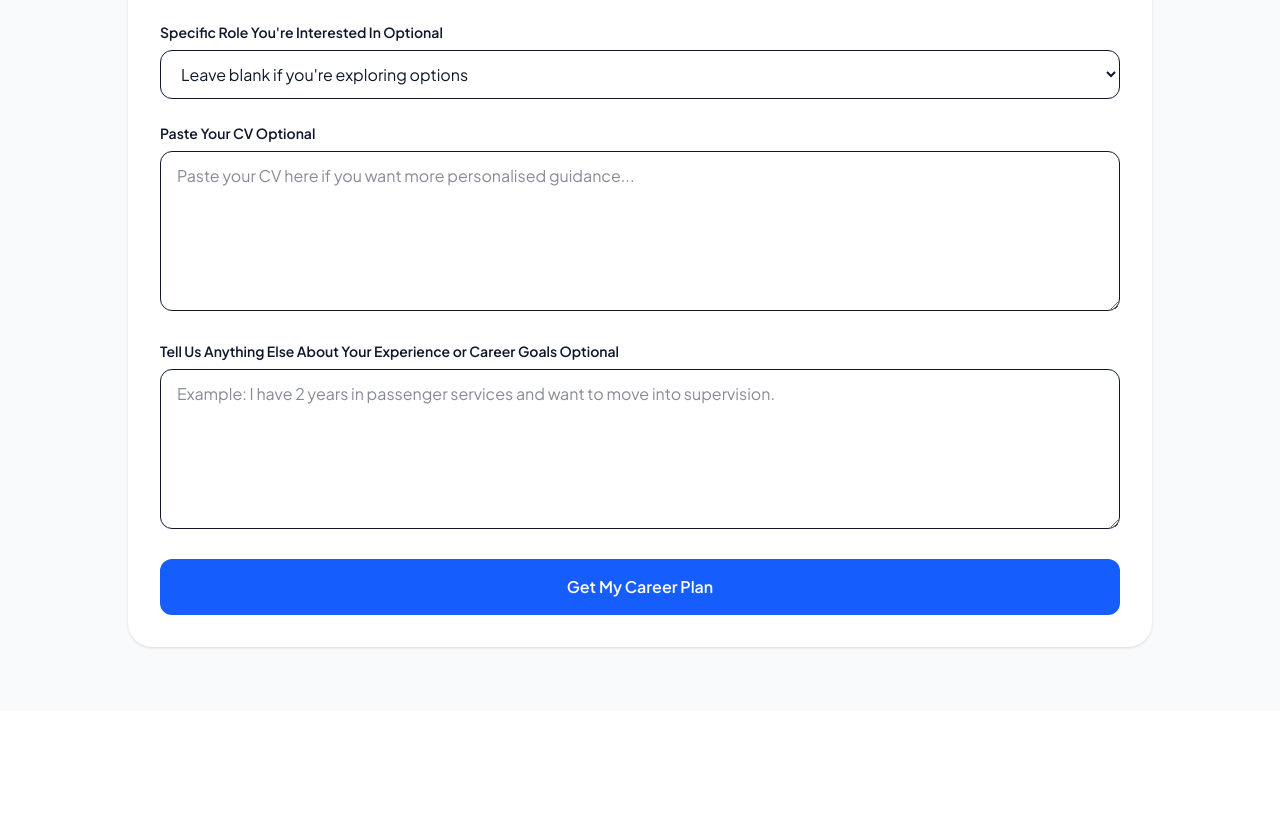
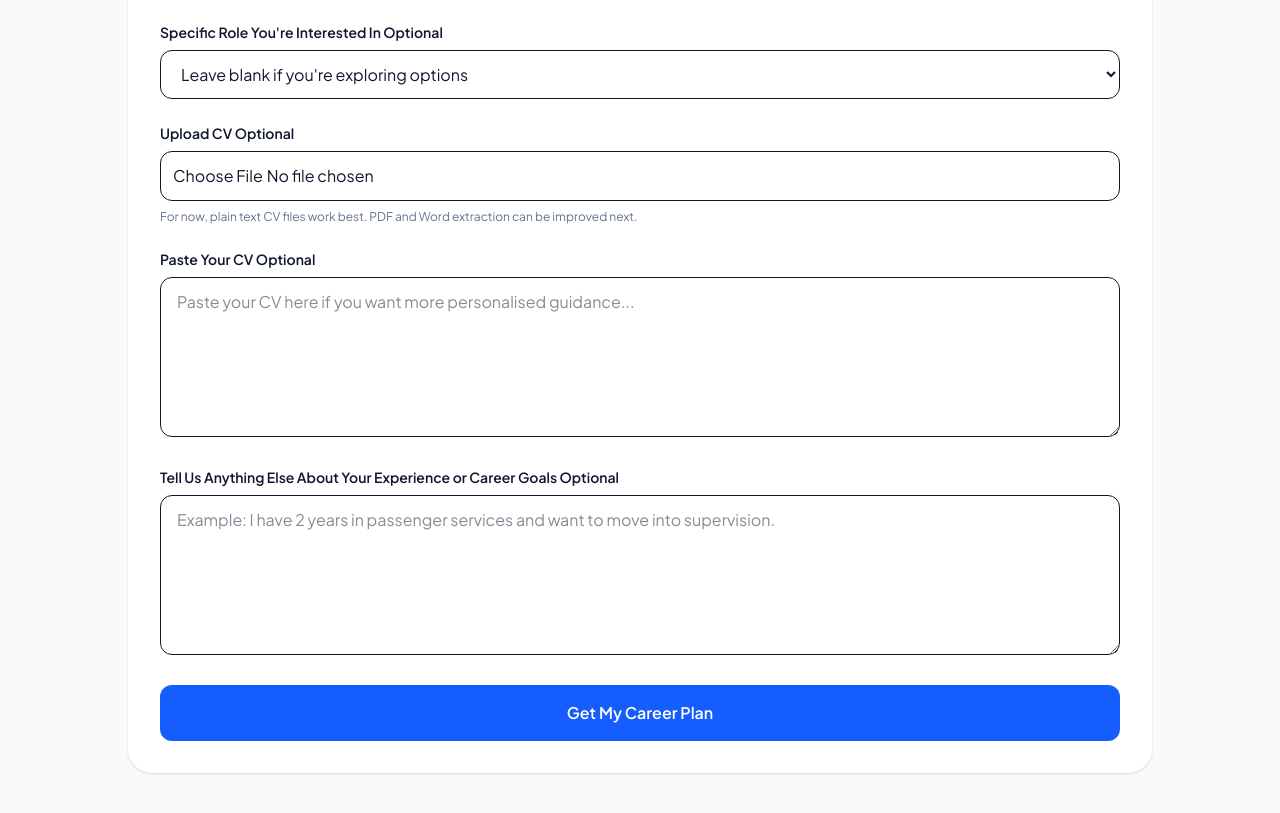
Before and after one commit to jjayakumaraero-eng/airportcv-web, a Next.js app: page /career-coach in a window 1280 px wide. Shown: the part 905-1718 px from the top of the page. Before the commit the page ends 1616 px from the top, so only its background shows below. Built offline with nearby package versions, Linux system fonts and the light colour scheme.

Commit message:
Add CV upload component across career tools

```diff
--- a/app/career-coach/page.tsx
+++ b/app/career-coach/page.tsx
@@ -1,6 +1,7 @@
 "use client";
 
 import { useState } from "react";
+import CvUpload from "@/components/CvUpload";
 
 const roles = [
   "Passenger Service Agent",
@@ -218,7 +219,7 @@ export default function CareerCoachPage() {
                 />
               )}
             </div>
-
+<CvUpload onTextExtracted={setCvText} />
             <div>
               <label className="block text-sm font-semibold">
                 Paste Your CV Optional
--- a/app/cover-letter/page.tsx
+++ b/app/cover-letter/page.tsx
@@ -1,6 +1,7 @@
 "use client";
 
 import { useState } from "react";
+import CvUpload from "@/components/CvUpload";
 
 const roles = [
   "Passenger Service Agent",
@@ -106,7 +107,7 @@ export default function CoverLetterPage() {
                 />
               )}
             </div>
-
+<CvUpload onTextExtracted={setCvText} />
             <div>
               <label className="block text-sm font-semibold">Paste Your CV</label>
               <textarea
--- a/app/interview-prep/page.tsx
+++ b/app/interview-prep/page.tsx
@@ -1,6 +1,7 @@
 "use client";
 
 import { useState } from "react";
+import CvUpload from "@/components/CvUpload";
 
 const roles = [
   "Passenger Service Agent",
@@ -94,7 +95,7 @@ export default function InterviewPrepPage() {
   />
 )}
             </div>
-
+<CvUpload onTextExtracted={setCvText} />
             <div>
               <label className="block text-sm font-semibold">Paste Your CV</label>
               <textarea
--- /dev/null
+++ b/components/CvUpload.tsx
@@ -0,0 +1,38 @@
+"use client";
+
+type Props = {
+  onTextExtracted: (text: string) => void;
+};
+
+export default function CvUpload({ onTextExtracted }: Props) {
+  async function handleFileChange(
+    e: React.ChangeEvent<HTMLInputElement>
+  ) {
+    const file = e.target.files?.[0];
+
+    if (!file) return;
+
+    const text = await file.text();
+
+    onTextExtracted(text);
+  }
+
+  return (
+    <div>
+      <label className="block text-sm font-semibold">
+        Upload CV Optional
+      </label>
+
+      <input
+        type="file"
+        accept=".txt,.pdf,.doc,.docx"
+        onChange={handleFileChange}
+        className="mt-2 block w-full rounded-xl border p-3"
+      />
+
+      <p className="mt-2 text-xs text-slate-500">
+        For now, plain text CV files work best. PDF and Word extraction can be improved next.
+      </p>
+    </div>
+  );
+}
```
